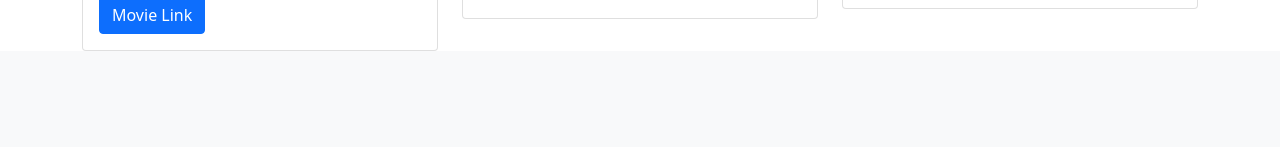
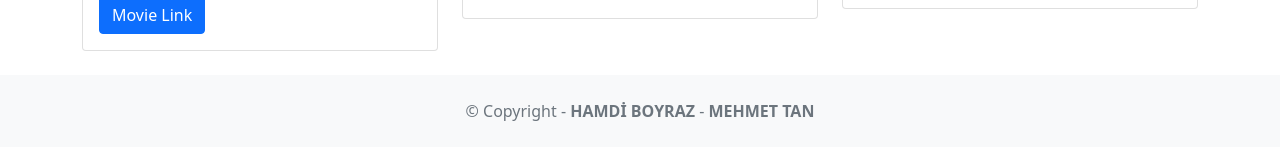
Before and after one commit to hamdiboyraz/movie-reviews, a Django app: page / in a window 1280 px wide. Shown: the part 877-1024 px from the top of the page. Before the commit the page ends 928 px from the top, so only its background shows below. Run offline with Django 4.2, Linux system fonts and the light colour scheme; data comes from the database, SQL or seed files in the repository.

Commit message:
Add footer to base.html

```diff
--- a/moviereviews/templates/base.html
+++ b/moviereviews/templates/base.html
@@ -44,5 +44,25 @@ initial-scale=1"
       </div>
     </nav>
     <div class="container">{% block content %} {% endblock content %}</div>
+    <footer class="text-center text-lg-start bg-light text-muted mt-4">
+      <div class="text-center p-4">
+        © Copyright -
+        <a
+          class="text-reset fw-bold text-decoration-none"
+          target="_blank"
+          href="https://github.com/hamdiboyraz"
+        >
+          HAMDİ BOYRAZ
+        </a>
+        -
+        <a
+          class="text-reset fw-bold text-decoration-none"
+          target="_blank"
+          href="https://github.com/mt-tan"
+        >
+          MEHMET TAN
+        </a>
+      </div>
+    </footer>
   </body>
 </html>
```
